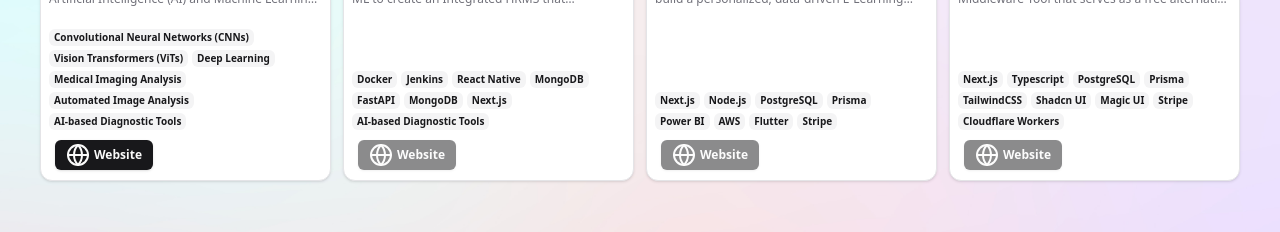
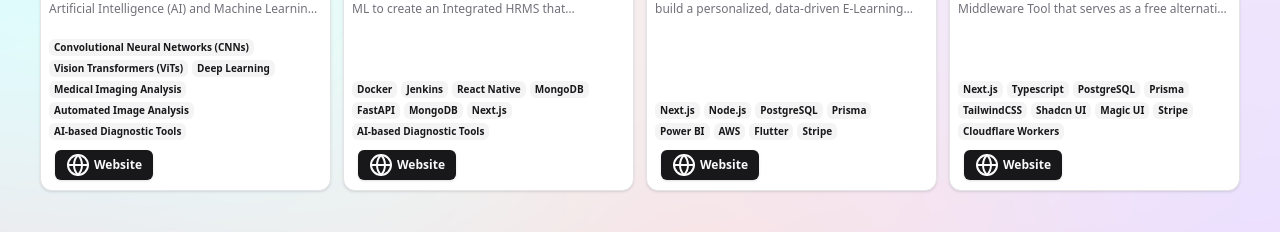
Before and after one commit to ISCS-WEBSITE/iscs_website_Source, a Next.js app: page / in a window 1280 px wide. Shown: the part 3360-3592 px from the top of the page. Built offline with nearby package versions, Linux system fonts and the light colour scheme.

Commit message:
working on enhance ments

```diff
--- a/components/Navbar/Navigation.tsx
+++ b/components/Navbar/Navigation.tsx
@@ -151,7 +151,11 @@ const NavItem: React.FC<NavItemProps> = ({
                       <ul className="space-y-4">
                         {category.items.map((item) => (
                           <li key={item.name}>
-                            <Link href={item.href} passHref target={openInNewTab ? "_blank" : undefined}>
+                            <Link
+                              href={item.href}
+                              passHref
+                              target={openInNewTab ? "_blank" : undefined}
+                            >
                               <Button
                                 variant="ghost"
                                 className="w-full justify-start text-sm text-muted-foreground hover:text-primary"
@@ -197,7 +201,11 @@ const NavItem: React.FC<NavItemProps> = ({
                       <ul className="space-y-4">
                         {category.items.map((item) => (
                           <li key={item.name}>
-                            <Link href={item.href} passHref target={openInNewTab ? "_blank" : undefined}>
+                            <Link
+                              href={item.href}
+                              passHref
+                              target={openInNewTab ? "_blank" : undefined}
+                            >
                               <Button
                                 variant="ghost"
                                 className="w-full justify-start text-sm text-muted-foreground hover:text-primary"
@@ -265,7 +273,11 @@ const NavItem: React.FC<NavItemProps> = ({
                       <ul className="space-y-2">
                         {category.items.map((subItem) => (
                           <li key={subItem.name}>
-                            <Link href={subItem.href} passHref target={openInNewTab ? "_blank" : undefined}>
+                            <Link
+                              href={subItem.href}
+                              passHref
+                              target={openInNewTab ? "_blank" : undefined}
+                            >
                               <Button
                                 variant="ghost"
                                 className="w-full justify-start text-sm text-muted-foreground hover:text-primary"
@@ -310,7 +322,11 @@ const NavItem: React.FC<NavItemProps> = ({
                     <p className="text-sm text-gray-600">
                       Hybrid AI Approach: CNNs + Vision Transformers!
                     </p>
-                    <Link href="https://g-nayana.in/" passHref target={openInNewTab ? "_blank" : undefined}>
+                    <Link
+                      href="https://g-nayana.in/"
+                      passHref
+                      target={openInNewTab ? "_blank" : undefined}
+                    >
                       <Button variant="default" className="mt-4 w-full">
                         Learn More
                       </Button>
@@ -378,7 +394,12 @@ const MobileNavItem: React.FC<MobileNavItemProps> = ({
                 </h3>
               )}
               {category.items.map((item) => (
-                <Link key={item.name} href={item.href} passHref target={openInNewTab ? "_blank" : undefined}>
+                <Link
+                  key={item.name}
+                  href={item.href}
+                  passHref
+                  target={openInNewTab ? "_blank" : undefined}
+                >
                   <Button
                     variant="ghost"
                     className="w-full justify-start text-sm text-muted-foreground hover:text-primary"
@@ -599,7 +620,7 @@ const Navigation: React.FC = () => {
               name: "Glaucoma",
               description: "AI-powered solution",
               icon: "/assets/G-Nayana/ai.png",
-              href: "/Products#g-nayana",
+              href: "https://glaucoma-frontend.vercel.app/",
             },
           ],
         },
@@ -611,7 +632,7 @@ const Navigation: React.FC = () => {
               name: "i-HRMS",
               description: "Fast, scalable, and reliable",
               icon: "/assets/i-HRMS/i-HRMS.png",
-              href: "/Products#i-hrms",
+              href: "https://hrms-frontend-coral.vercel.app/",
             },
           ],
         },
@@ -748,7 +769,7 @@ const Navigation: React.FC = () => {
       }`}
     >
       <div className="max-w-7xl mx-auto px-4 sm:px-6 lg:px-8 transform ">
-        <div className="flex justify-between h-[70px]">
+        <div className="flex justify-between h-[80px]">
           <div className="flex items-center">
             <Link href="/" passHref>
               <Image
--- a/components/Products/Banner1.tsx
+++ b/components/Products/Banner1.tsx
@@ -11,23 +11,36 @@ import "slick-carousel/slick/slick-theme.css";
 interface Banner1Props {
   image: StaticImageData;
   title: string;
-  subtitle: string | string[];  // Accept either a single string or array of strings
+  subtitle: string | string[]; // Accept either a single string or array of strings
   tag: string;
   reverse?: boolean;
 }
 
-const Banner1: React.FC<Banner1Props> = ({ image, title, subtitle , tag, reverse }) => {
+const Banner1: React.FC<Banner1Props> = ({
+  image,
+  title,
+  subtitle,
+  tag,
+  reverse,
+}) => {
   // Convert subtitle to array if it's a single string
   const paragraphs = Array.isArray(subtitle) ? subtitle : [subtitle];
 
   return (
     <div className="pb-14">
-      <div className="relative min-h-screen w-full bg-cover bg-center bg-no-repeat" style={{
-        backgroundImage: "url('/background-1.png')"
-      }}>
+      <div
+        className="relative min-h-screen w-full bg-cover bg-center bg-no-repeat"
+        style={{
+          backgroundImage: "url('/background-1.png')",
+        }}
+      >
         <div className="container pt-20">
           <div className="grid grid-cols-1 md:grid-cols-2 gap-8 md:gap-12">
-            <div className={`flex justify-start items-center ${reverse ? "md:order-last md:justify-end" : ""}`}>
+            <div
+              className={`flex justify-start items-center ${
+                reverse ? "md:order-last md:justify-end" : ""
+              }`}
+            >
               <motion.div
                 initial={{ opacity: 0, scale: 0.5 }}
                 whileInView={{ opacity: 1, scale: 1 }}
@@ -81,9 +94,7 @@ const Banner1: React.FC<Banner1Props> = ({ image, title, subtitle , tag, reverse
                 initial="hidden"
                 whileInView="visible"
                 className="pt-4"
-              >
-
-              </motion.div>
+              ></motion.div>
             </div>
           </div>
         </div>
--- a/components/magicui/project-card.tsx
+++ b/components/magicui/project-card.tsx
@@ -38,15 +38,13 @@ export function ProjectCard({
   links,
   className,
 }: Props) {
-  const isG_Nayana = title === "G-Nayana - Healthcare.AI";
+  const hasLinks = links && links.length > 0;
 
   return (
     <Card className="flex flex-col overflow-hidden border hover:shadow-lg transition-all duration-300 ease-out h-full">
       <Link
-        href={isG_Nayana ? (href || "#") : "#"}
-        className={cn("block", className, {
-          "pointer-events-none": !isG_Nayana,
-        })}
+        href={href || "#"}
+        className={cn("block", className)}
       >
         {video && (
           <video
@@ -97,12 +95,10 @@ export function ProjectCard({
           <div className="flex flex-wrap gap-1">
             {links?.map((link, idx) => (
               <Link
-                href={isG_Nayana ? link?.href : "#"}
+                href={link?.href}
                 key={idx}
                 target="_blank"
-                className={cn("flex items-center gap-1 px-1.5 py-0.5 text-[10px]", {
-                  "opacity-50 pointer-events-none": !isG_Nayana,
-                })}
+                className="flex items-center gap-1 px-1.5 py-0.5 text-[10px]"
               >
                 <Badge className="flex items-center gap-1">
                   {link.icon}
--- a/data/resume.tsx
+++ b/data/resume.tsx
@@ -1,7 +1,6 @@
 import { Icons } from "@/components/magicui/icons";
 
 export const DATA = {
-
   projects: [
     {
       title: "G-Nayana - Healthcare.AI",
@@ -18,7 +17,6 @@ export const DATA = {
         "Medical Imaging Analysis",
         "Automated Image Analysis",
         "AI-based Diagnostic Tools",
-
       ],
       links: [
         {
@@ -32,7 +30,7 @@ export const DATA = {
     },
     {
       title: "i-HRMS.AI",
-      href: "https://magicui.design",
+      href: "https://hrms-frontend-coral.vercel.app/",
       dates: "June 2023 - Present",
       active: true,
       description:
@@ -46,22 +44,21 @@ export const DATA = {
         "MongoDB",
         "Next.js",
         "AI-based Diagnostic Tools",
-
       ],
       links: [
         {
           type: "Website",
-          href: "https://magicui.design",
-          icon: <Icons.globe className="size-3" />,
+          href: "https://hrms-frontend-coral.vercel.app/",
+          icon: <Icons.globe className="size-3"/>,
         },
-
       ],
       image: "",
-      video: "https://pub-ccb175376fc94e64b1b2376fadf6c341.r2.dev/analytics-dashboard.mp4",
+      video:
+        "https://pub-ccb175376fc94e64b1b2376fadf6c341.r2.dev/analytics-dashboard.mp4",
     },
     {
       title: " LMS.AI",
-      href: "https://llm.report",
+      href: "/",
       dates: "April 2023 - September 2023",
       active: true,
       description:
@@ -76,22 +73,20 @@ export const DATA = {
         "AWS",
         "Flutter",
         "Stripe",
-
       ],
       links: [
         {
           type: "Website",
-          href: "https://llm.report",
+          href: "/",
           icon: <Icons.globe className="size-3" />,
         },
-
       ],
       image: "",
       video: "https://cdn.llm.report/openai-demo.mp4",
     },
     {
       title: "Mi-Ware - Integrations",
-      href: "https://automatic.chat",
+      href: "https://mi-ware.in/",
       dates: "April 2023 - Present",
       active: true,
       description:
@@ -110,14 +105,12 @@ export const DATA = {
       links: [
         {
           type: "Website",
-          href: "https://automatic.chat",
+          href: "https://mi-ware.in/",
           icon: <Icons.globe className="size-3" />,
         },
       ],
       image: "/assets/Mi-Ware/mimiware.png",
-      video:
-        "",
+      video: "",
     },
   ],
-
 } as const;
```
